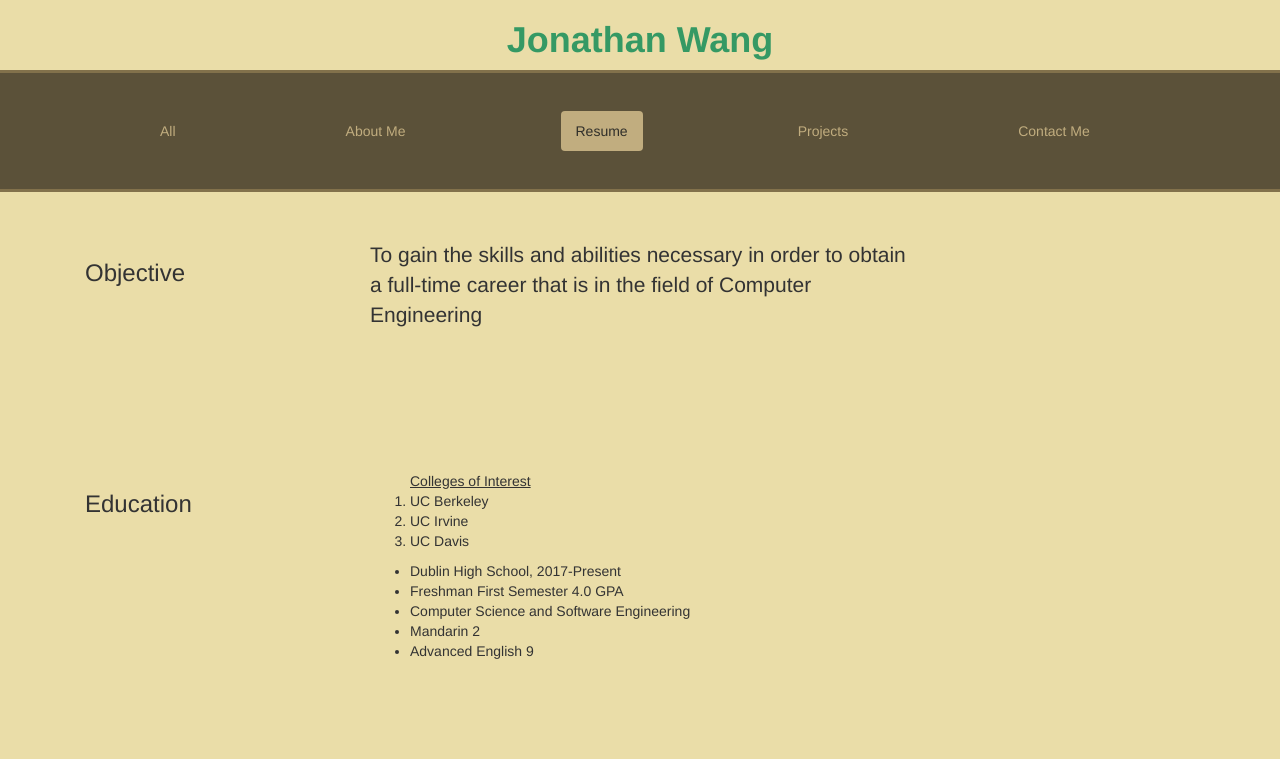
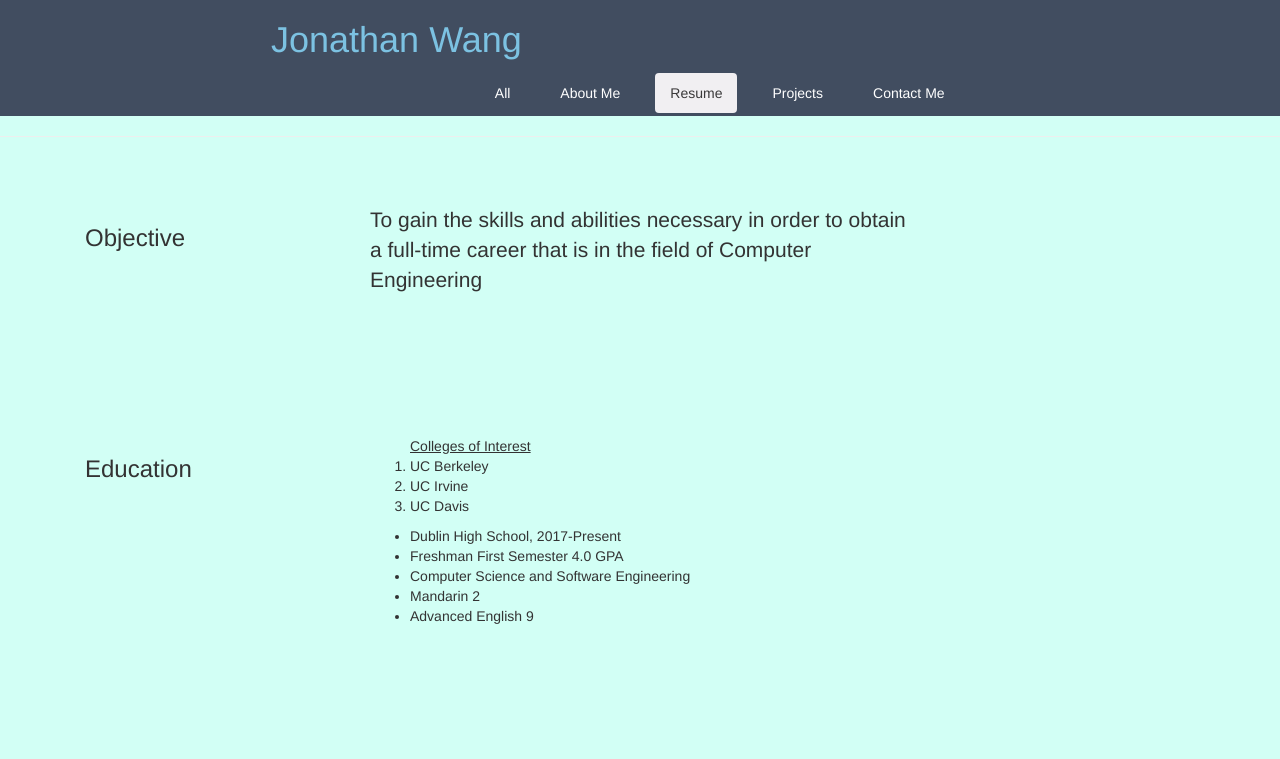
Before and after one commit to JonathanWang18/portfolio, a plain HTML site: page Wang_Resume.html in a window 1280 px wide. Shown: the top 759 px of the page. Drawn offline with Linux system fonts and the light colour scheme.

Commit message:
My first commit

```diff
--- a/Wang_Resume.html
+++ b/Wang_Resume.html
@@ -7,11 +7,11 @@
          <link href="Wang_Site.css" rel="stylesheet" type="text/css"/>
     </head>
     <body>
-          <header>
-            <h1 class="greenheadercolor" id="center"> Jonathan Wang </h1>
-            <hr>
-            <nav class="navcolor" width=100%>
-              <ul class="container nav nav-pills" id="navulsettings">
+          <header class="navheader anchorclass">
+            <div class="container-fluid">
+                <nav class="navigation">
+                    <h1 class="headercolor"> Jonathan Wang</h1>
+                    <ul id="navbarul" class="anchorclass nav nav-pills col-md-4" width=100%>
                         <li id="navlistsettings" > <a  href="index.html"> All </a></li>
                         <li id="navlistsettings" > <a  href="Wang_AboutMe.html"> About Me</a></li>
                         <li class="active" id="navlistsettings" > <a  href="Wang_Resume.html"> Resume </a> </li>
@@ -19,6 +19,7 @@
                         <li id="navlistsettings" > <a  href="Wang_Contacts.html"> Contact Me </a> </li>
                     </ul>
                 </nav>
+            </div>
         </header>
           <hr>
           <div class="container jumbotron">
--- a/Wang_Site.css
+++ b/Wang_Site.css
@@ -4,12 +4,12 @@
 
 #navlistsettings {
     display: inline;
-     padding: 15px 50px;
-     margin: 3px 20px;
+     padding:  0px;
+     margin: 3px 10px;
 
 }
-    #navulsettings {
-        padding: 20px;
+#navulsettings {
+    padding: 20px;
     }
 #center {
     text-align: center;
@@ -24,16 +24,14 @@
     height: 40px;
 }
 
+.headercolor {
+    color: #7cc2e2;
+}
 
 #middle {
     align-item: center;
 }
 
-.greenheadercolor {
-    color: #359964;
-    font-weight: bold;
-
-}
 
 .projdatesize {
     font-size: 14px;
@@ -44,11 +42,6 @@
     border-width: 8px;
 }
 
-hr {
-    border-color:#82714b;
-    border-width: 3px;
-    margin: 0px;
-}
 
 .thinimgframe {
     border-style: outset;
@@ -57,9 +50,6 @@ hr {
     padding: 0px;
 }
 
-.navcolor {
-    background-color:#5b5139;
-}
 
 .imgmarginhome {
     margin-top: 18px;
@@ -70,10 +60,27 @@ hr {
     height: 400px;
 }
 
-a {
-    color:#c1ad7f ;
+.anchorclass {
+    background-color: #414d60;
+    margin-left: 5px;
+    text-align: left;
+    margin: 0px;
+    padding-left: 20%;
+    width: 100%;
+
+
 }
 
 body {
-    background-color:#eadda8 ;
+    background-color:#d2fff5 ;
 }
+
+
+
+.navhead {
+    background-color: #f1eff2;
+}
+
+nav-pill: hover {
+    color:black !important;
+}
```
Also changed, not shown: Wang_AboutMe.html (+6 -6 lines), Wang_Contacts.html (+6 -6 lines), Wang_Projects.html (+7 -7 lines), index.html (+6 -5 lines), bootstrap-3.3.7-dist/css/bootstrap.css. Lines whose indentation alone changed are shown as unchanged.
